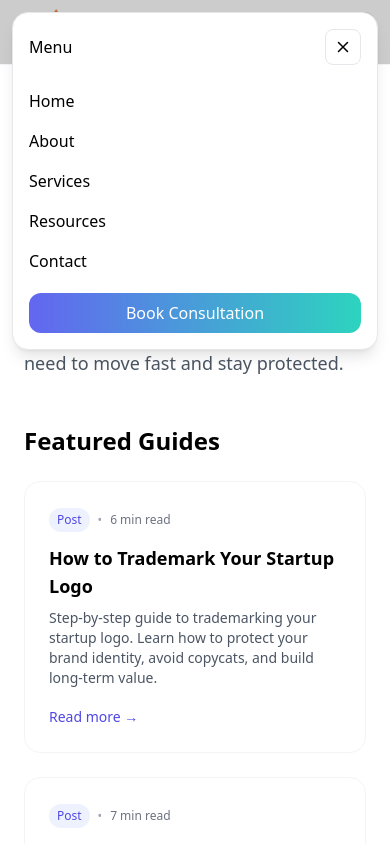
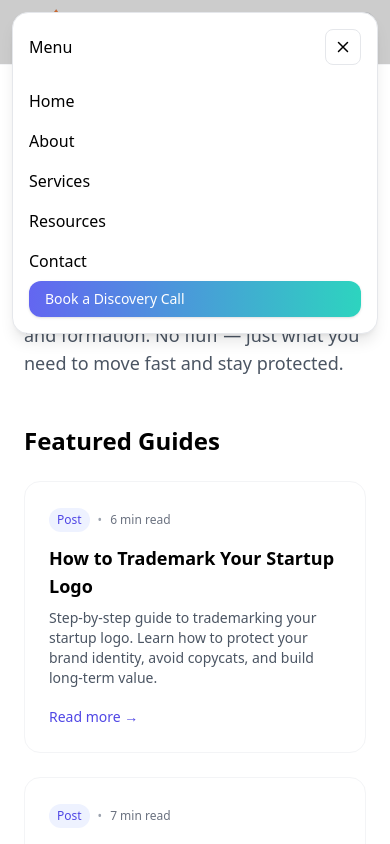
Before and after one commit to ajdreams17/Ascentlegal, a Next.js app: page /resources in a window 390 px wide. Both pictures are taken after a click on the button "Open menu". Shown: the top 844 px of the page. Built offline with nearby package versions, Linux system fonts and the light colour scheme.

Commit message:
Update Header.jsx

```diff
--- a/components/Header.jsx
+++ b/components/Header.jsx
@@ -97,13 +97,12 @@ export default function Header() {
               <Link href="/services" onClick={() => setOpen(false)} className="py-2">Services</Link>
               <Link href="/resources" onClick={() => setOpen(false)} className="py-2">Resources</Link>
               <Link href="/contact" onClick={() => setOpen(false)} className="py-2">Contact</Link>
-              <Link
-                href="/contact"
-                onClick={() => setOpen(false)}
-                className="mt-3 rounded-xl bg-gradient-to-r from-indigo-500 to-teal-400 px-4 py-2 text-white font-medium text-center"
-              >
-                Book Consultation
-              </Link>
+           <Link
+  href="/contact"
+  className="rounded-xl bg-gradient-to-r from-indigo-500 to-teal-400 px-4 py-2 text-white shadow hover:opacity-95 text-sm"
+>
+  Book a Discovery Call
+</Link>
             </nav>
           </div>
         </div>
```
